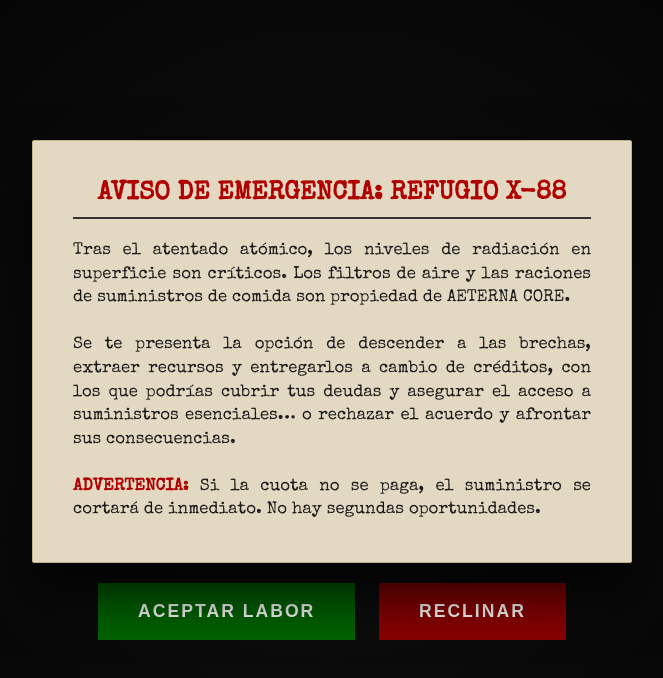
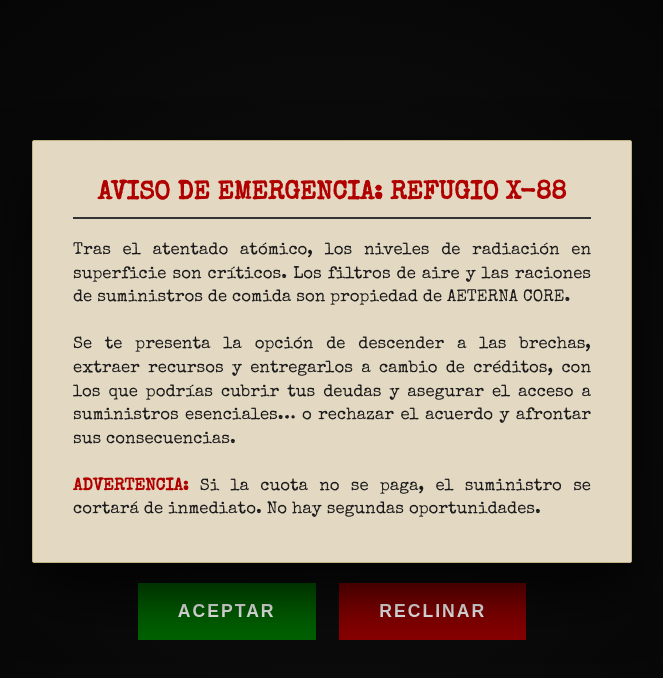
Before and after one commit to maximolpz/AtomicClicker, a plain HTML site: page index.html in a window 1280 px wide. Shown: the whole page, without its empty margins (308-971 px from the left). Drawn offline with nearby package versions, Linux system fonts and the light colour scheme.

Commit message:
Change button text from 'ACEPTAR LABOR' to 'ACEPTAR'

```diff
--- a/index.html
+++ b/index.html
@@ -112,7 +112,7 @@
             <div id="stamp-declined" class="stamp stamp-declined">RECHAZADO</div>
         </div>
         <div id="intro-btns">
-            <button class="btn-intro btn-accept" onclick="processContract(true)">ACEPTAR LABOR</button>
+            <button class="btn-intro btn-accept" onclick="processContract(true)">ACEPTAR</button>
             <button class="btn-intro btn-decline" onclick="processContract(false)">RECLINAR</button>
         </div>
         <button id="btn-final-start" class="btn-start-final" onclick="startGame()">DESCENDER</button>
```
